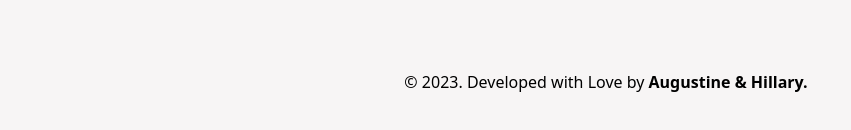
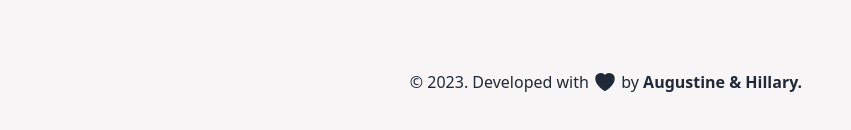
Before and after one commit to Opcode3/qanda, a Next.js app: page / in a window 1280 px wide. Shown: the part 666-796 px from the top of the page, without its empty margins (34-885 px from the left). Built offline with nearby package versions, Linux system fonts and the light colour scheme.

Commit message:
added heart icon

```diff
--- /dev/null
+++ b/src/components/heartIcon.tsx
@@ -0,0 +1,18 @@
+export function HeartIcon() {
+  return (
+    <svg
+      className=" fill-gray-800 w-6"
+      stroke="currentColor"
+      strokeWidth={1.5}
+      viewBox="0 0 24 24"
+      xmlns="http://www.w3.org/2000/svg"
+      aria-hidden="true"
+    >
+      <path
+        strokeLinecap="round"
+        strokeLinejoin="round"
+        d="M21 8.25c0-2.485-2.099-4.5-4.688-4.5-1.935 0-3.597 1.126-4.312 2.733-.715-1.607-2.377-2.733-4.313-2.733C5.1 3.75 3 5.765 3 8.25c0 7.22 9 12 9 12s9-4.78 9-12z"
+      />
+    </svg>
+  );
+}
--- a/src/components/searchIcon.tsx
+++ b/src/components/searchIcon.tsx
@@ -3,7 +3,7 @@ type Props = {
 }
 export function SearchIcon(props: Props) {
     return (
-      <svg className="stroke-gray-500 " fill="none" stroke="currentColor" strokeWidth={1.5} viewBox="0 0 24 24" xmlns="http://www.w3.org/2000/svg" aria-hidden="true" {...props}>
+      <svg className="stroke-gray-500" fill="none" stroke="currentColor" strokeWidth={1.5} viewBox="0 0 24 24" xmlns="http://www.w3.org/2000/svg" aria-hidden="true" {...props}>
         <path strokeLinecap="round" strokeLinejoin="round" d="M21 21l-5.197-5.197m0 0A7.5 7.5 0 105.196 5.196a7.5 7.5 0 0010.607 10.607z" />
       </svg>
     );
--- a/src/pages/index.tsx
+++ b/src/pages/index.tsx
@@ -1,6 +1,7 @@
 import Image from "next/image";
 import { Inter } from "next/font/google";
 import { SearchIcon } from "@/components/searchIcon";
+import { HeartIcon } from "@/components/heartIcon";
 
 const inter = Inter({ subsets: ["latin"] });
 
@@ -34,8 +35,10 @@ export default function Home() {
           </label>
         </form>
       </main>
-      <footer className=" text-center flex justify-center">
-        &copy; {date.getFullYear()}. Developed with Love by&nbsp;
+      <footer className=" text-center text-gray-800 flex justify-center">
+        &copy; {date.getFullYear()}. Developed with&nbsp;
+        <HeartIcon />
+        &nbsp;by&nbsp;
         <b>Augustine &amp; Hillary.</b>
       </footer>
     </div>
```
